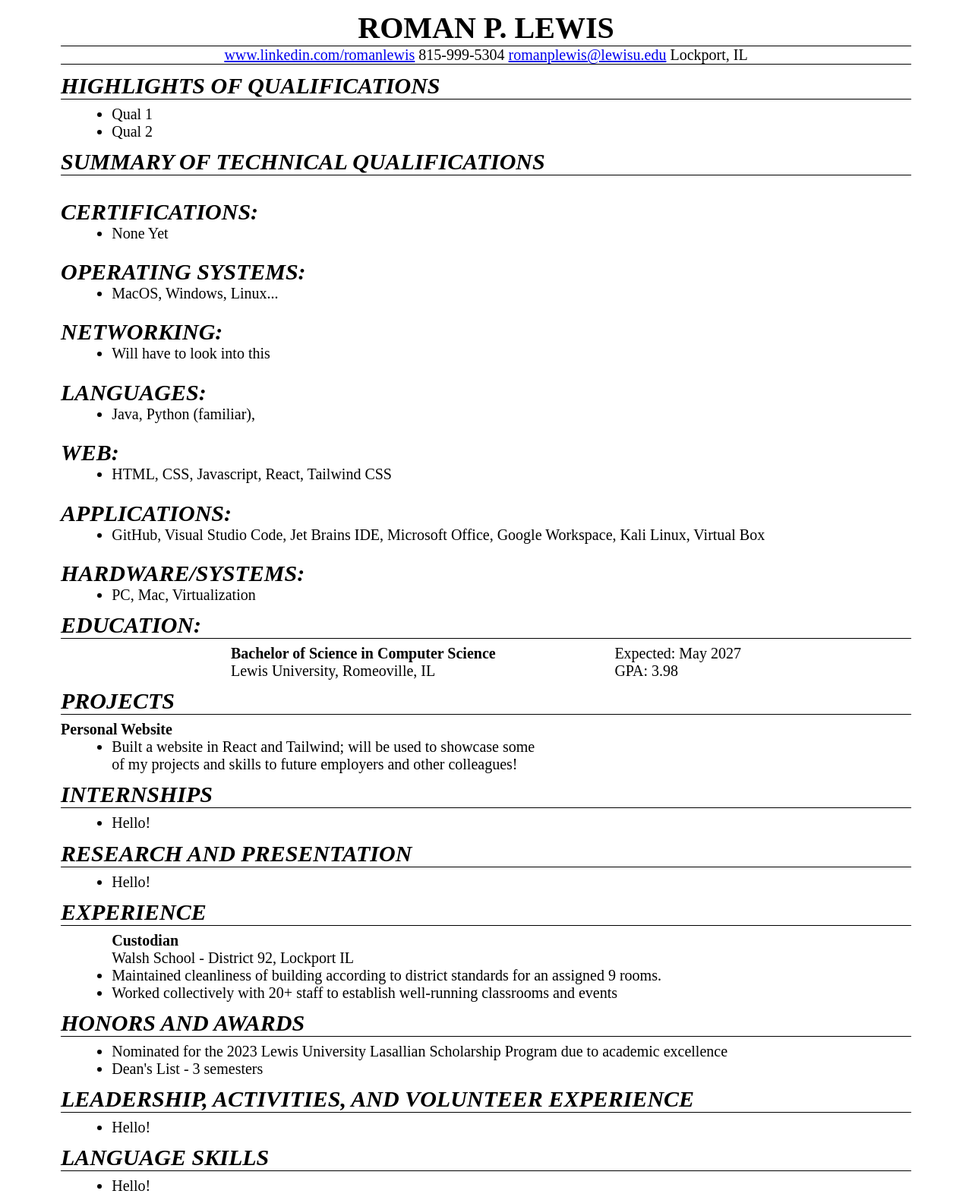
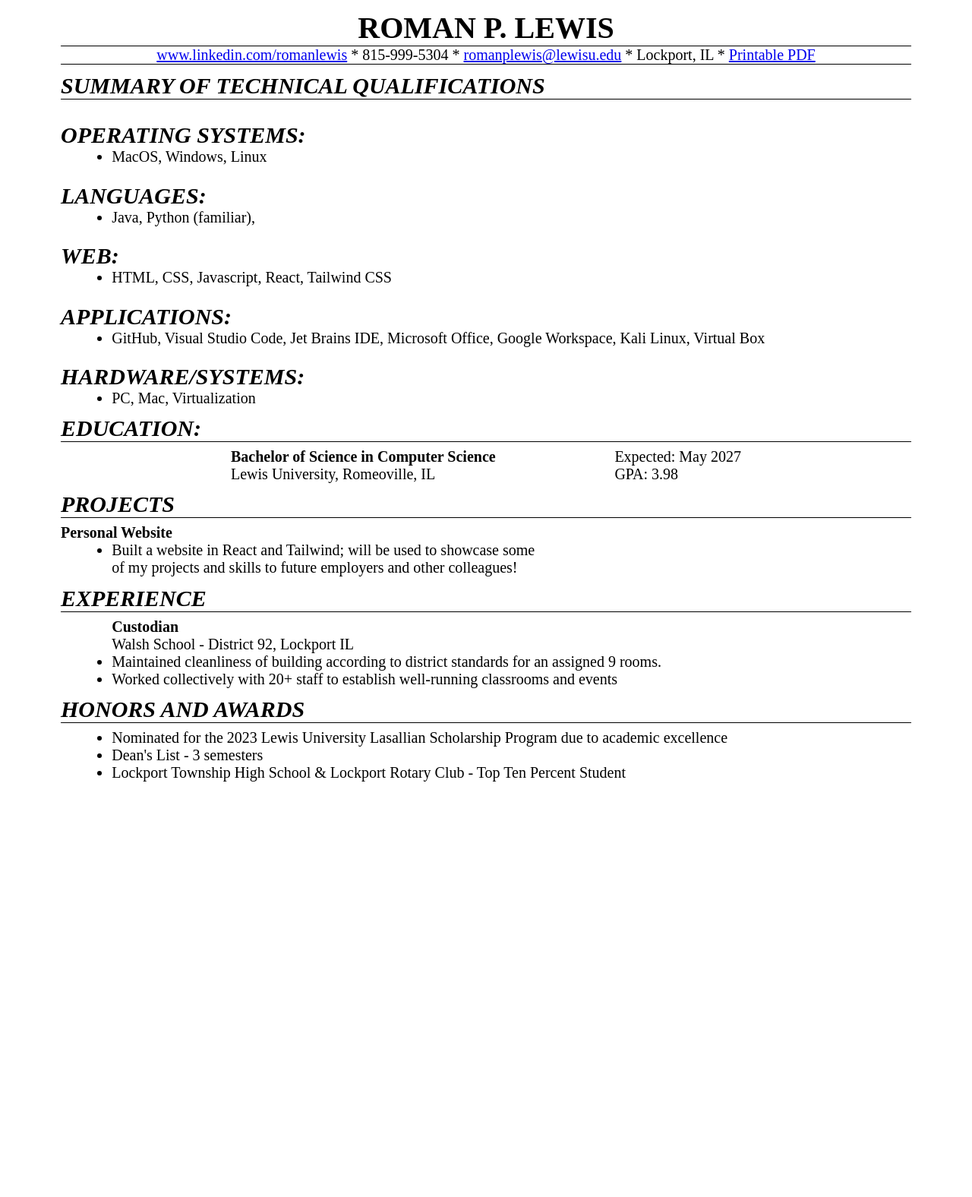
Before and after one commit to rplewi/web-resume, a plain HTML site: page index.html in a window 1280 px wide. Shown: the whole page at 76% size. After the commit the page ends 1062 px from the top, so only its background shows below. Drawn offline with Linux system fonts and the light colour scheme.

```diff
--- a/index.html
+++ b/index.html
@@ -10,29 +10,17 @@
             <div class="contact">
                 <ul class="text">
                 <a href="https://www.linkedin.com/in/roman-lewis-70a7a22a2/">www.linkedin.com/romanlewis</a>
-                <li>815-999-5304</li>
+                <li> * 815-999-5304 * </li>
                 <li><a href="mailto:romanplewis@lewisu.edu">romanplewis@lewisu.edu</a></li>
-                <li>Lockport, IL</li>
+                <li> * Lockport, IL * </li>
+                <a href="Printable-Reusme.pdf">Printable PDF</a>
                 </ul>
             </div>
-            <p class="heading">HIGHLIGHTS OF QUALIFICATIONS</p>
-            <ul class="list">
-                <li class="text"> Qual 1 </li>
-                <li class="text"> Qual 2</li>
-            </ul>
             <div class="tech-qual">
                 <p class="heading">SUMMARY OF TECHNICAL QUALIFICATIONS</p>
-                <p class="heading2">CERTIFICATIONS:</p>
-                <ul class="list">
-                    <li>None Yet</li>
-                </ul>
                 <p class="heading2">OPERATING SYSTEMS:</p>
                 <ul class="list">
-                    <li>MacOS, Windows, Linux...</li>
-                </ul>
-                <p class="heading2">NETWORKING:</p>
-                <ul class="list">
-                    <li>Will have to look into this</li>
+                    <li>MacOS, Windows, Linux</li>
                 </ul>
                 <p class="heading2">LANGUAGES:</p>
                 <ul class="list">
@@ -74,18 +62,6 @@
                         </li>
                     </ul>
                 </div>
-                <div class="internship">
-                    <p class="heading">INTERNSHIPS</p>
-                    <ul class="list">
-                        <li>Hello!</li>
-                    </ul>
-                </div>
-                <div class="research-and-presentation">
-                    <p class="heading">RESEARCH AND PRESENTATION</p>
-                    <ul class="list">
-                        <li>Hello!</li>
-                    </ul>
-                </div>
                 <div class="experience">
                     <p class="heading">EXPERIENCE </p>
                     <ul class="list">
@@ -100,18 +76,7 @@
                     <ul class="list">
                         <li>Nominated for the 2023 Lewis University Lasallian Scholarship Program due to academic excellence </li>
                         <li>Dean's List - 3 semesters</li>
-                    </ul>
-                </div>
-                <div class="lavexp">
-                    <p class="heading">LEADERSHIP, ACTIVITIES, AND VOLUNTEER EXPERIENCE</p>
-                    <ul class="list">
-                        <li>Hello!</li>
-                    </ul>
-                </div>
-                <div class="languageskills" style="padding-bottom:6%;">
-                    <p class="heading">LANGUAGE SKILLS</p>
-                    <ul class="list">
-                        <li>Hello!</li>
+                        <li>Lockport Township High School & Lockport Rotary Club - Top Ten Percent Student</li>
                     </ul>
                 </div>
             </div>
--- a/style.css
+++ b/style.css
@@ -76,3 +76,6 @@
     flex-direction: column;
     align-items:start;
 }
+.honor-awards{
+    padding-bottom:3%;
+}
```
Also changed, not shown: 1 other file.
